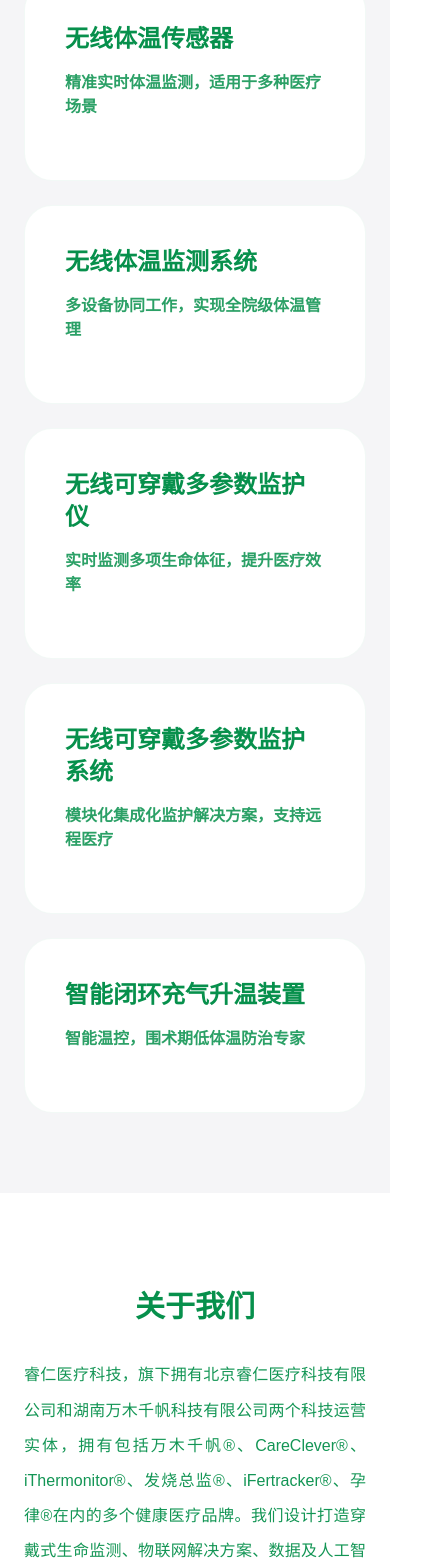
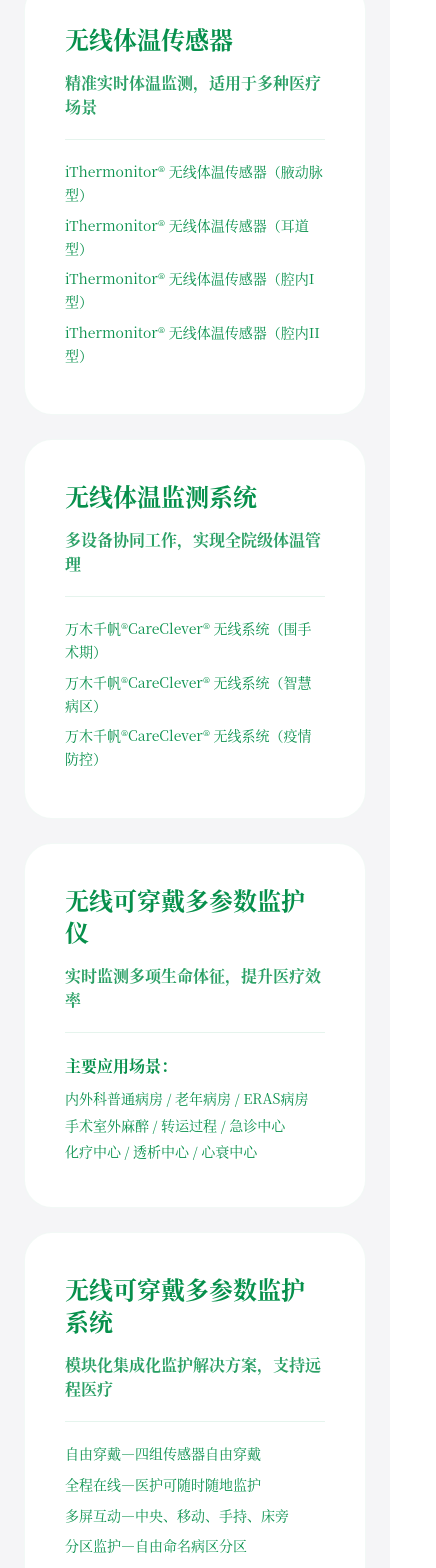
Before and after one commit to streamy2008/raiingofficialwebsite, a React (Vite) app: page / in a window 390 px wide. Shown: the part 1240-2808 px from the top of the page, 436 px wide, since content can reach past the window. Built offline with nearby package versions, Linux system fonts and the light colour scheme.

Commit message:
feat: Apply Noto Serif SC font and adjust UI spacing
Updates the global font to 'Noto Serif SC' for a more refined aesthetic. Adjusts the sensor detail overlay to ensure better visibility and spacing on smaller screens, while maintaining the expanded state on larger screens on hover.

```diff
--- a/src/App.tsx
+++ b/src/App.tsx
@@ -92,7 +92,7 @@
   };
 
   return (
-    <div className="min-h-screen">
+    <div className="min-h-screen font-serif">
       {/* --- Navigation --- */}
       <header className="fixed top-0 w-full h-12 backdrop-blur-nav z-[1000]">
         <div className="max-w-5xl mx-auto h-full flex justify-center items-center px-6">
@@ -221,7 +221,7 @@
             >
               <h3 className="text-2xl font-black mb-4">无线体温传感器</h3>
               <p className="text-base font-bold opacity-85 mb-5">精准实时体温监测，适用于多种医疗场景</p>
-              <div className="max-h-0 opacity-0 group-hover:max-h-[500px] group-hover:opacity-100 group-hover:mt-5 group-hover:pt-5 border-t border-brand-green/10 transition-all duration-500 overflow-hidden">
+              <div className="max-h-[500px] opacity-100 mt-5 pt-5 md:max-h-0 md:opacity-0 md:mt-0 md:pt-0 md:group-hover:max-h-[500px] md:group-hover:opacity-100 md:group-hover:mt-5 md:group-hover:pt-5 border-t border-brand-green/10 transition-all duration-500 overflow-hidden">
                 <p className="text-sm mb-2 leading-relaxed">iThermonitor® 无线体温传感器（腋动脉型）</p>
                 <p className="text-sm mb-2 leading-relaxed">iThermonitor® 无线体温传感器（耳道型）</p>
                 <p className="text-sm mb-2 leading-relaxed">iThermonitor® 无线体温传感器（腔内I型）</p>
@@ -240,7 +240,7 @@
             >
               <h3 className="text-2xl font-black mb-4">无线体温监测系统</h3>
               <p className="text-base font-bold opacity-85 mb-5">多设备协同工作，实现全院级体温管理</p>
-              <div className="max-h-0 opacity-0 group-hover:max-h-[500px] group-hover:opacity-100 group-hover:mt-5 group-hover:pt-5 border-t border-brand-green/10 transition-all duration-500 overflow-hidden">
+              <div className="max-h-[500px] opacity-100 mt-5 pt-5 md:max-h-0 md:opacity-0 md:mt-0 md:pt-0 md:group-hover:max-h-[500px] md:group-hover:opacity-100 md:group-hover:mt-5 md:group-hover:pt-5 border-t border-brand-green/10 transition-all duration-500 overflow-hidden">
                 <p className="text-sm mb-2 leading-relaxed">万木千帆®CareClever® 无线系统（围手术期）</p>
                 <p className="text-sm mb-2 leading-relaxed">万木千帆®CareClever® 无线系统（智慧病区）</p>
                 <p className="text-sm mb-2 leading-relaxed">万木千帆®CareClever® 无线系统（疫情防控）</p>
@@ -258,7 +258,7 @@
             >
               <h3 className="text-2xl font-black mb-4">无线可穿戴多参数监护仪</h3>
               <p className="text-base font-bold opacity-85 mb-5">实时监测多项生命体征，提升医疗效率</p>
-              <div className="max-h-0 opacity-0 group-hover:max-h-[500px] group-hover:opacity-100 group-hover:mt-5 group-hover:pt-5 border-t border-brand-green/10 transition-all duration-500 overflow-hidden">
+              <div className="max-h-[500px] opacity-100 mt-5 pt-5 md:max-h-0 md:opacity-0 md:mt-0 md:pt-0 md:group-hover:max-h-[500px] md:group-hover:opacity-100 md:group-hover:mt-5 md:group-hover:pt-5 border-t border-brand-green/10 transition-all duration-500 overflow-hidden">
                 <h5 className="font-bold mb-2">主要应用场景：</h5>
                 <p className="text-sm mb-1 leading-relaxed">内外科普通病房 / 老年病房 / ERAS病房</p>
                 <p className="text-sm mb-1 leading-relaxed">手术室外麻醉 / 转运过程 / 急诊中心</p>
@@ -277,7 +277,7 @@
             >
               <h3 className="text-2xl font-black mb-4">无线可穿戴多参数监护系统</h3>
               <p className="text-base font-bold opacity-85 mb-5">模块化集成化监护解决方案，支持远程医疗</p>
-              <div className="max-h-0 opacity-0 group-hover:max-h-[500px] group-hover:opacity-100 group-hover:mt-5 group-hover:pt-5 border-t border-brand-green/10 transition-all duration-500 overflow-hidden">
+              <div className="max-h-[500px] opacity-100 mt-5 pt-5 md:max-h-0 md:opacity-0 md:mt-0 md:pt-0 md:group-hover:max-h-[500px] md:group-hover:opacity-100 md:group-hover:mt-5 md:group-hover:pt-5 border-t border-brand-green/10 transition-all duration-500 overflow-hidden">
                 <p className="text-sm mb-2 leading-relaxed">自由穿戴—四组传感器自由穿戴</p>
                 <p className="text-sm mb-2 leading-relaxed">全程在线—医护可随时随地监护</p>
                 <p className="text-sm mb-2 leading-relaxed">多屏互动—中央、移动、手持、床旁</p>
@@ -296,7 +296,7 @@
             >
               <h3 className="text-2xl font-black mb-4">智能闭环充气升温装置</h3>
               <p className="text-base font-bold opacity-85 mb-5">智能温控，围术期低体温防治专家</p>
-              <div className="max-h-0 opacity-0 group-hover:max-h-[500px] group-hover:opacity-100 group-hover:mt-5 group-hover:pt-5 border-t border-brand-green/10 transition-all duration-500 overflow-hidden">
+              <div className="max-h-[500px] opacity-100 mt-5 pt-5 md:max-h-0 md:opacity-0 md:mt-0 md:pt-0 md:group-hover:max-h-[500px] md:group-hover:opacity-100 md:group-hover:mt-5 md:group-hover:pt-5 border-t border-brand-green/10 transition-all duration-500 overflow-hidden">
                 <p className="text-sm mb-2 leading-relaxed">产品由充气升温装置主机、一次性使用医用充气升温毯、可重复性使用医用充气升温毯和无线体温传感器（可选）、无线体温探头（可选）组成。</p>
                 <p className="text-sm mb-2 leading-relaxed">两种医用充气式升温毯，可二选一。</p>
               </div>
--- a/src/index.css
+++ b/src/index.css
@@ -1,8 +1,8 @@
 @import "tailwindcss";
-@import url('https://fonts.googleapis.com/css2?family=Noto+Serif+SC:wght@300;400;700;900&display=swap');
+@import url('https://fonts.loli.net/css2?family=Noto+Serif+SC:wght@300;400;700;900&display=swap');
 
 @theme {
-  --font-serif: "Noto Serif SC", "Source Han Serif SC", "Songti SC", "STSong", "SimSun", "Apple LiSung", "PingFang SC", "Microsoft YaHei", sans-serif;
+  --font-serif: "Noto Serif SC", "Noto Serif CJK SC", "Source Han Serif SC", "Source Han Serif CN", "Songti SC", "STSong", "SimSun", "Apple LiSung", serif;
   --color-brand-green: #07904C;
   --color-apple-grey: #f5f5f7;
   --animate-breathe: breathe 4s ease-in-out infinite;
@@ -13,7 +13,7 @@
 }
 
 @layer base {
-  body {
+  html, body {
     @apply font-serif bg-white text-brand-green antialiased leading-relaxed;
   }
 }
```
